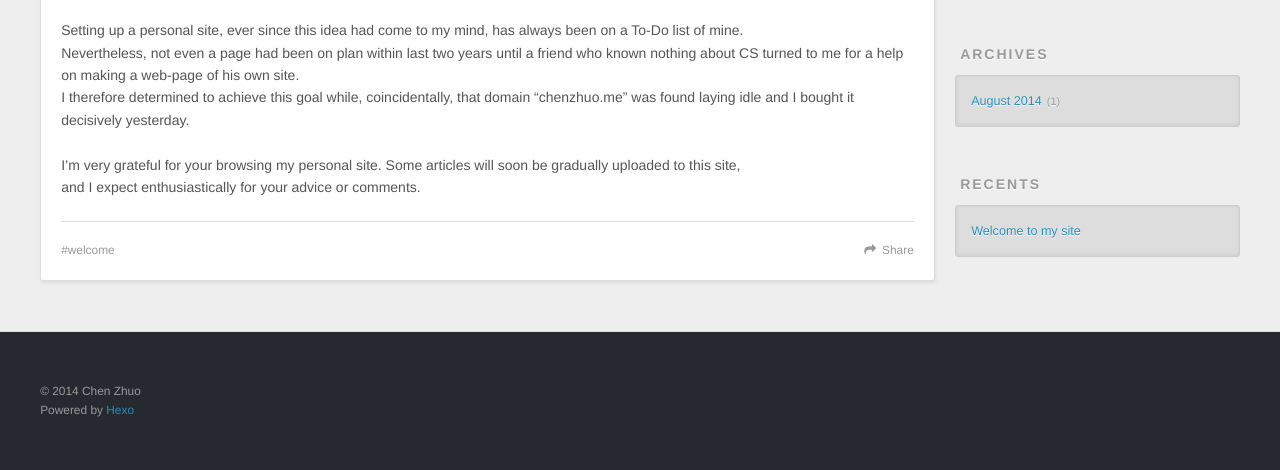
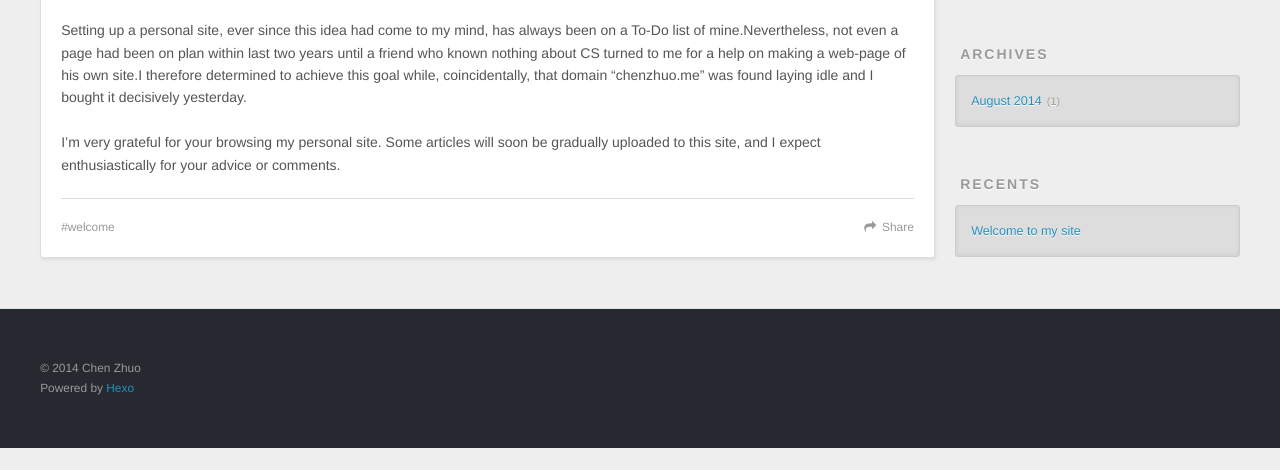
Before and after one commit to stgerrard008/Homepage-disused, a plain HTML site: page 2014/08/20/welcome/index.html in a window 1280 px wide. Shown: the part 434-904 px from the top of the page. After the commit the page ends 882 px from the top, so only its background shows below. Drawn offline with nearby package versions, Linux system fonts and the light colour scheme.

Commit message:
Site updated: 2014-08-20 10:13:58

```diff
--- a/2014/08/20/welcome/index.html
+++ b/2014/08/20/welcome/index.html
@@ -86,8 +86,8 @@
 
     <div class="article-entry" itemprop="articleBody">
 
-        <p>Setting up a personal site, ever since this idea had come to my mind, has always been on a To-Do list of mine.<br>Nevertheless, not even a page had been on plan within last two years until a friend who known nothing about CS turned to me for a help on making a web-page of his own site.<br>I therefore determined to achieve this goal while, coincidentally, that domain “chenzhuo.me” was found laying idle and I bought it decisively yesterday.</p>
-<p>I’m very grateful for your browsing my personal site. Some articles will soon be gradually uploaded to this site,<br>and I expect enthusiastically for your advice or comments.</p>
+        <p>Setting up a personal site, ever since this idea had come to my mind, has always been on a To-Do list of mine.Nevertheless, not even a page had been on plan within last two years until a friend who known nothing about CS turned to me for a help on making a web-page of his own site.I therefore determined to achieve this goal while, coincidentally, that domain “chenzhuo.me” was found laying idle and I bought it decisively yesterday.</p>
+<p>I’m very grateful for your browsing my personal site. Some articles will soon be gradually uploaded to this site, and I expect enthusiastically for your advice or comments.</p>
 
 
     </div>
```
Also changed, not shown: index.html (+2 -2 lines).
